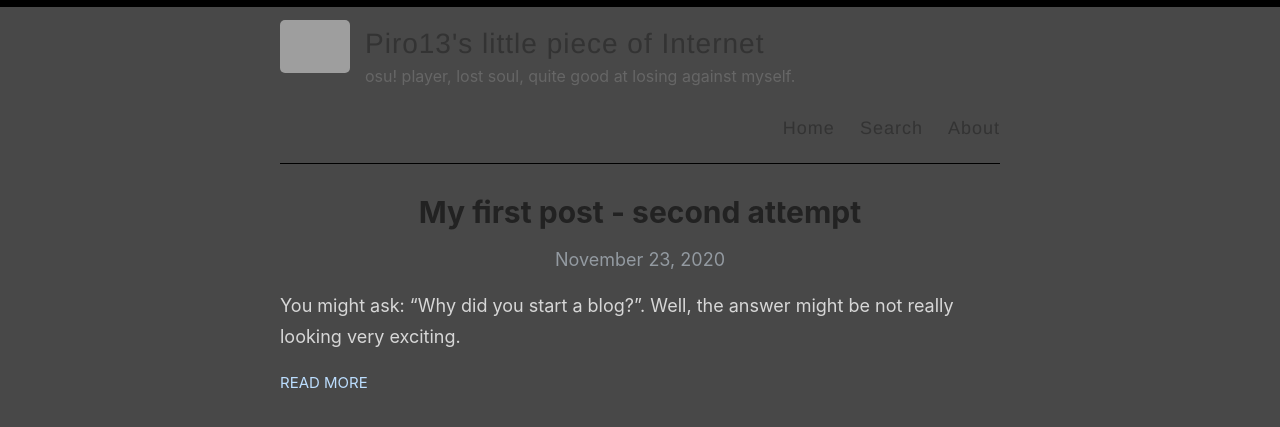
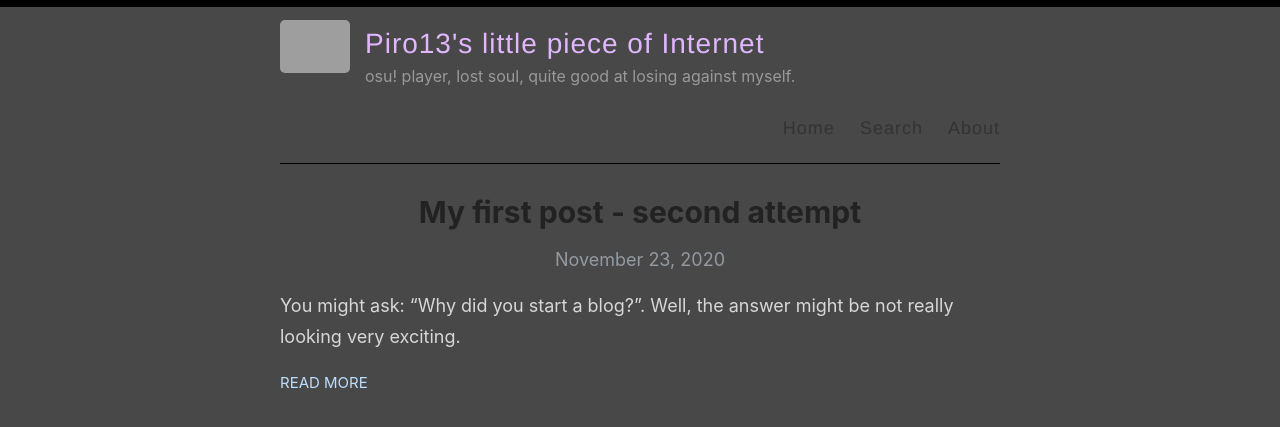
Before and after one commit to Piro13/Piro13.github.io, a Jekyll site: the page built from index.html, in a window 1280 px wide. Shown: the top 427 px of the page. Built offline with Jekyll 4.4.1, drawn with Linux system fonts in a browser that asks for light colours; the list of posts is cut into pages by our own code; grey boxes are pictures that could not be loaded.

Commit message:
Update style.scss

```diff
--- a/assets/style.scss
+++ b/assets/style.scss
@@ -81,7 +81,7 @@ h3 {
 
 h4 {
   font-size: 18px;
-  color: #222;
+  color: #fffefe;
 }
 
 p {
@@ -306,7 +306,7 @@ p > img {
 
 .site-name {
   margin: 0;
-  color: $darkGray;
+  color: #e1b6ff;
   cursor: pointer;
   font-family: $helveticaNeue;
   font-weight: 300;
@@ -321,7 +321,7 @@ p > img {
 
 .site-description {
   margin: -5px 0 0 0;
-  color: $gray;
+  color: #999;
   font-size: 16px;
 
   @include mobile {
```
